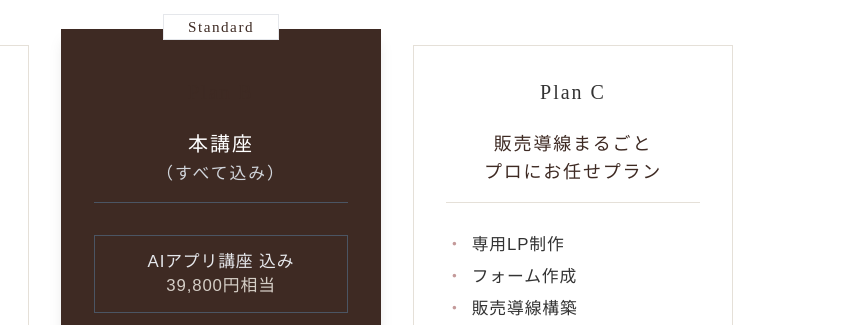
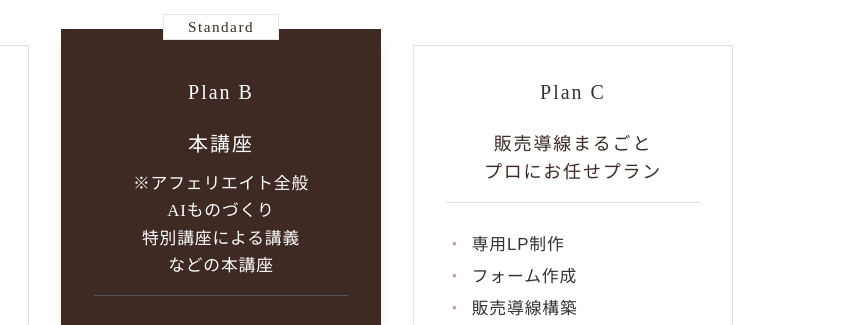
Before and after one commit to collective-panda/mika-lp-2, a plain HTML site: page index.html in a window 1280 px wide. Shown: the part 11624-11949 px from the top of the page, 419-1280 px from the left. Drawn offline with nearby package versions, Linux system fonts and the light colour scheme; a web font is replaced by a local one.

Commit message:
Change Plan B text color to white for visibility and update course description content

```diff
--- a/index.html
+++ b/index.html
@@ -381,8 +381,16 @@
                 <!-- Bプラン -->
                 <div class="bg-navy p-8 border border-navy flex flex-col items-center text-center relative text-white shadow-lg transform md:-translate-y-4">
                     <div class="absolute -top-4 bg-white text-navy px-6 py-1 text-xs font-serif tracking-widest border border-navy">Standard</div>
-                    <h3 class="text-xl font-serif text-[#E5E0D8] mb-6 tracking-widest mt-4">Plan B</h3>
-                    <p class="text-xl font-serif text-white border-b border-gray-600 w-full pb-4">本講座<br><span class="text-sm text-gray-300 font-light">（すべて込み）</span></p>
+                    <h3 class="text-xl font-serif text-white mb-6 tracking-widest mt-4">Plan B</h3>
+                    <p class="text-xl font-serif text-white border-b border-gray-600 w-full pb-4">
+                        本講座<br>
+                        <span class="text-sm text-white font-light mt-3 block leading-relaxed tracking-wider">
+                            ※アフェリエイト全般<br>
+                            AIものづくり<br>
+                            特別講座による講義<br>
+                            などの本講座
+                        </span>
+                    </p>
 
                     <div class="py-8 flex-grow text-sm font-light text-gray-200 space-y-4 w-full">
                         <div class="border border-gray-600 p-4 text-center">
```
